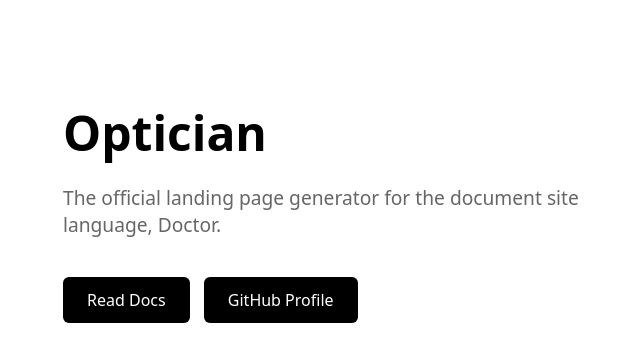
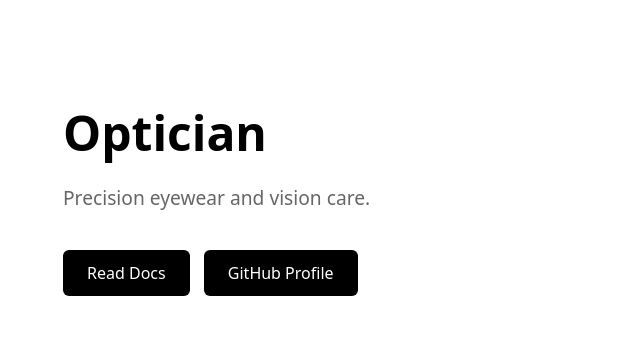
Before and after one commit to DoctorrrrBuild/DoctorrrrBuild, a Jekyll site: the page index.html, which Jekyll copies as it is, in a window 1280 px wide. Shown: the top 362 px of the page, without its empty margins (277-917 px from the left). Built offline with Jekyll 4.4.1, drawn with Linux system fonts in a browser that asks for light colours.

Commit message:
Update index.html

```diff
--- a/index.html
+++ b/index.html
@@ -12,8 +12,8 @@
 </head>
 <body>
   <h1>Optician</h1>
-  <p>The official landing page generator for the document site language, Doctor.</p>
-  <a href="https://doctorrrrbuild.github.io/DoctorrrrBuild/">Read Docs</a>
+  <p>Precision eyewear and vision care.</p>
+  <a href="./docs/">Read Docs</a>
   <a href="https://github.com/DoctorrrrBuild">GitHub Profile</a>
 </body>
 </html>
```
